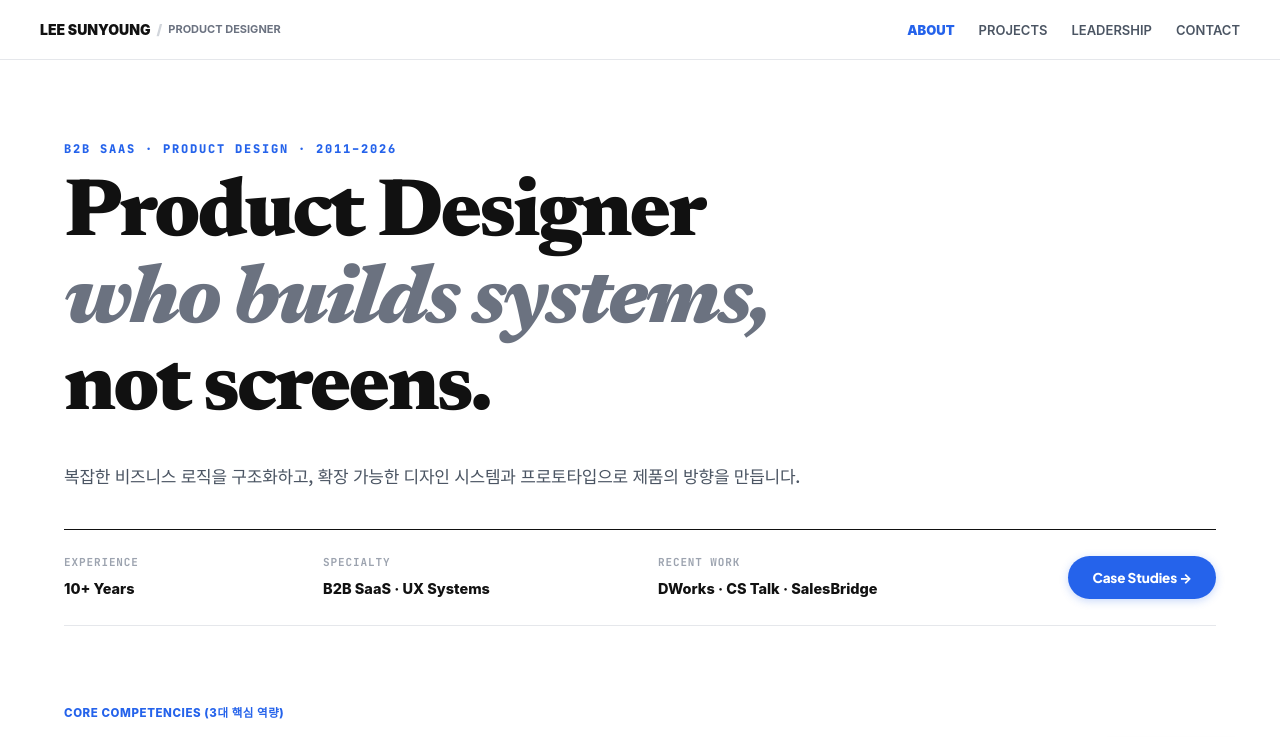
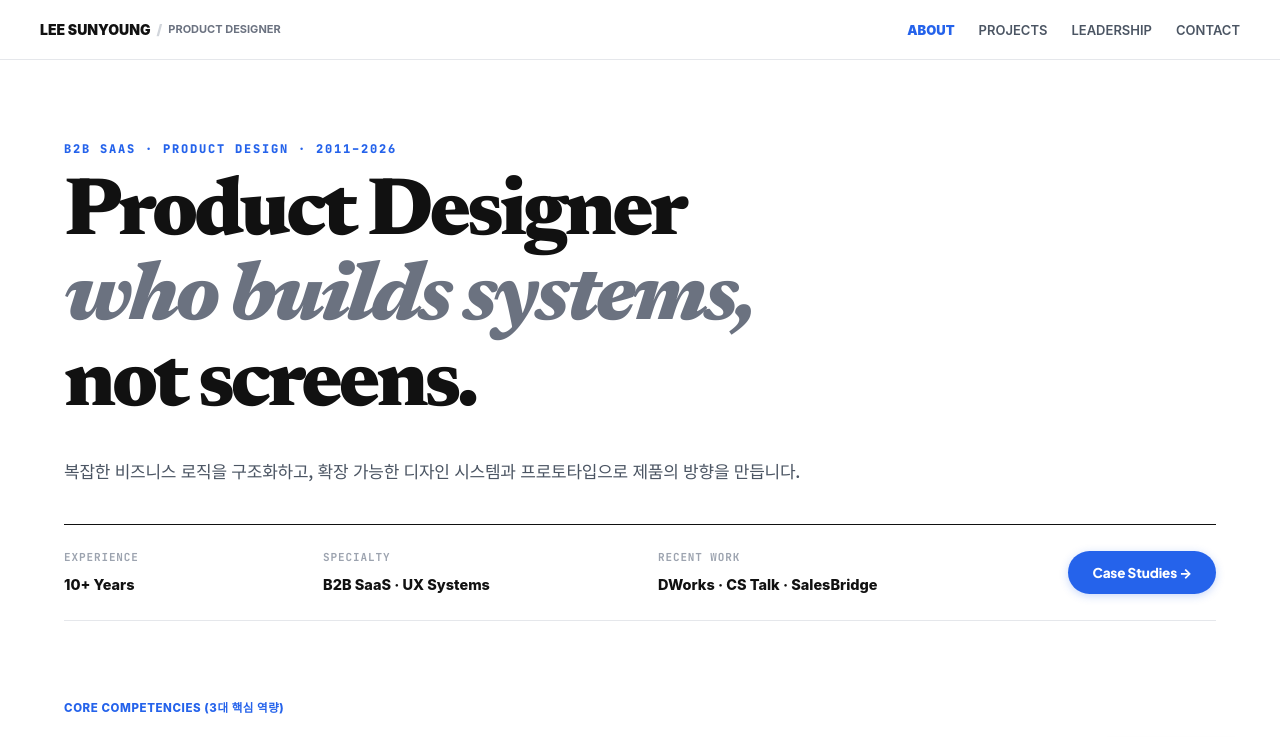
Before and after one commit to mobius38/sylee-portfolio, a React (Vite) app: page / in a window 1280 px wide. Shown: the top 737 px of the page. Built offline with nearby package versions, Linux system fonts and the light colour scheme; the HTML template or start-up script is replaced by a standard one.

Commit message:
style: tighten editorial typography letter-spacing to -0.05em for denser, higher-end visual rhythm

```diff
--- a/src/index.css
+++ b/src/index.css
@@ -23,8 +23,8 @@
 .editorial-display-title {
   font-family: var(--font-serif) !important;
   font-weight: 800 !important;
-  letter-spacing: -0.035em !important;
-  line-height: 1.06 !important;
+  letter-spacing: -0.05em !important; /* 🌟 쫀쫀하고 밀도 있는 하이엔드 타이트 자간 */
+  line-height: 1.04 !important;
   font-feature-settings: "kern" 1, "liga" 1, "calt" 1;
 }
 
@@ -32,6 +32,7 @@
   font-family: var(--font-serif) !important;
   font-style: italic !important;
   font-weight: 800 !important;
+  letter-spacing: -0.045em !important;
 }
 
 /* ─── Global Reset & Body ───────────────────────────────────────────────────── */
```
